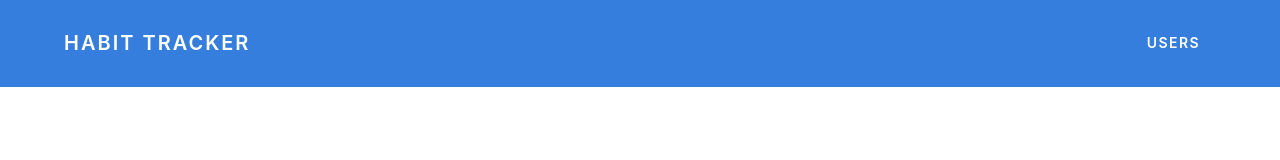
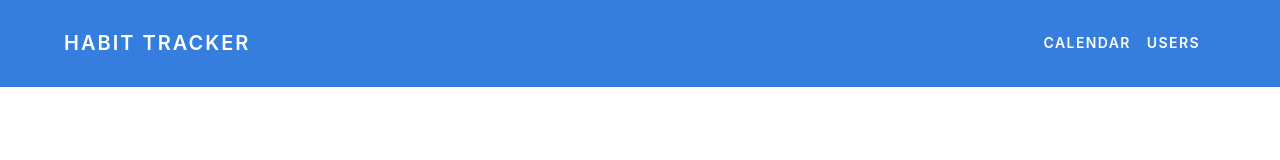
Before and after one commit to diogoaj/habit_tracker, a React (Create React App) app: page / in a window 1280 px wide. Shown: the top 160 px of the page. Built offline with nearby package versions, Linux system fonts and the light colour scheme.

Commit message:
Add link to calendar for better testing

```diff
--- a/src/components/App.js
+++ b/src/components/App.js
@@ -10,7 +10,8 @@ const App = () => {
         <Header/>
         <Switch>
           <Route exact path="/"/>
-          <Route exact path="/users" component={Calendar} />
+          <Route exact path="/users" component={UserList} />
+          <Route exact path="/calendar" component={Calendar} />
         </Switch>
     </div>
   )
--- a/src/components/Header.js
+++ b/src/components/Header.js
@@ -11,6 +11,7 @@ const Header = () => {
         </nav>
         <nav className="f6 fw6 ttu tracked w-80">
             <Link to="/users" className="link dim white dib mr3 fr">Users</Link>
+            <Link to="/calendar" className="link dim white dib mr3 fr">Calendar</Link>
         </nav>
     </header>
   );
```
